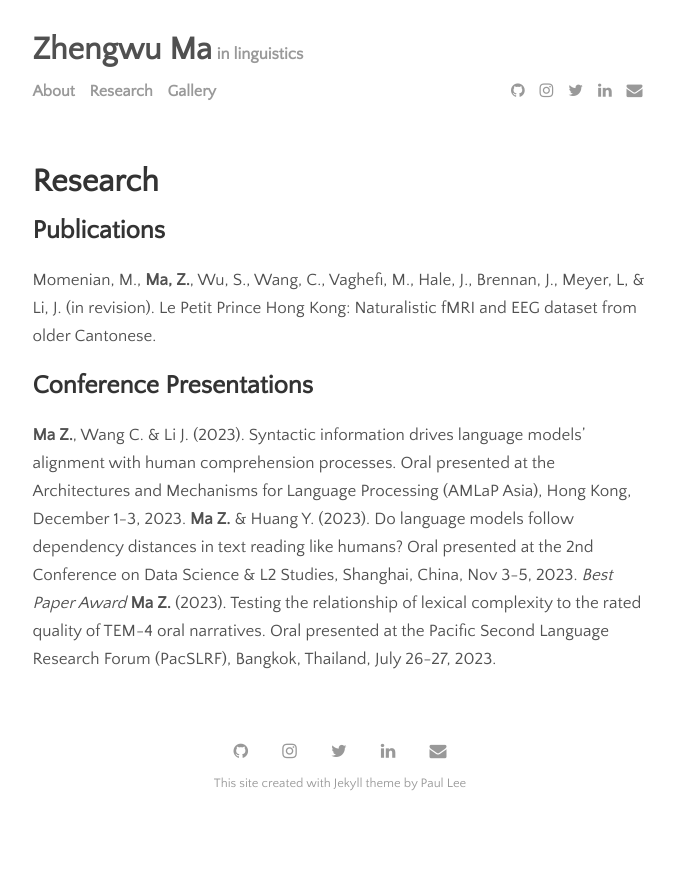
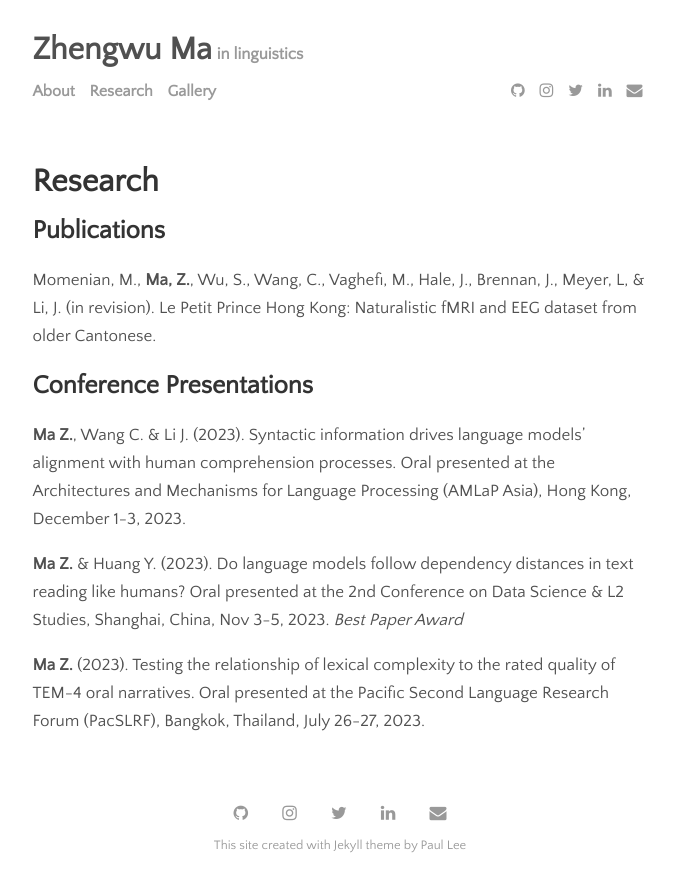
Before and after one commit to zhengwuma/zhengwuma.github.io, a Jekyll site: the page built from menu/research.md, in a window 1280 px wide. Shown: the top 892 px of the page, without its empty margins (300-974 px from the left). Built offline with Jekyll 4.4.1, drawn with Linux system fonts in a browser that asks for light colours.

Commit message:
Update research.md

```diff
--- a/menu/research.md
+++ b/menu/research.md
@@ -5,9 +5,11 @@ permalink: /research
 ---
 
 ## Publications
-Momenian, M., __Ma, Z.__, Wu, S., Wang, C., Vaghefi, M., Hale, J., Brennan, J., Meyer, L, & Li, J. (in revision). Le Petit Prince Hong Kong: Naturalistic fMRI and EEG dataset from older Cantonese.
+Momenian, M., **Ma, Z.**, Wu, S., Wang, C., Vaghefi, M., Hale, J., Brennan, J., Meyer, L, & Li, J. (in revision). Le Petit Prince Hong Kong: Naturalistic fMRI and EEG dataset from older Cantonese.
 
 ## Conference Presentations
-__Ma Z.__, Wang C. & Li J. (2023). Syntactic information drives language models’ alignment with human comprehension processes. Oral presented at the Architectures and Mechanisms for Language Processing (AMLaP Asia), Hong Kong, December 1-3, 2023.
-__Ma Z.__ & Huang Y. (2023). Do language models follow dependency distances in text reading like humans? Oral presented at the 2nd Conference on Data Science & L2 Studies, Shanghai, China, Nov 3-5, 2023. *Best Paper Award*
-__Ma Z.__ (2023). Testing the relationship of lexical complexity to the rated quality of TEM-4 oral narratives. Oral presented at the Pacific Second Language Research Forum (PacSLRF), Bangkok, Thailand, July 26-27, 2023.
+**Ma Z.**, Wang C. & Li J. (2023). Syntactic information drives language models’ alignment with human comprehension processes. Oral presented at the Architectures and Mechanisms for Language Processing (AMLaP Asia), Hong Kong, December 1-3, 2023.
+
+**Ma Z.** & Huang Y. (2023). Do language models follow dependency distances in text reading like humans? Oral presented at the 2nd Conference on Data Science & L2 Studies, Shanghai, China, Nov 3-5, 2023. *Best Paper Award*
+
+**Ma Z.** (2023). Testing the relationship of lexical complexity to the rated quality of TEM-4 oral narratives. Oral presented at the Pacific Second Language Research Forum (PacSLRF), Bangkok, Thailand, July 26-27, 2023.
```
